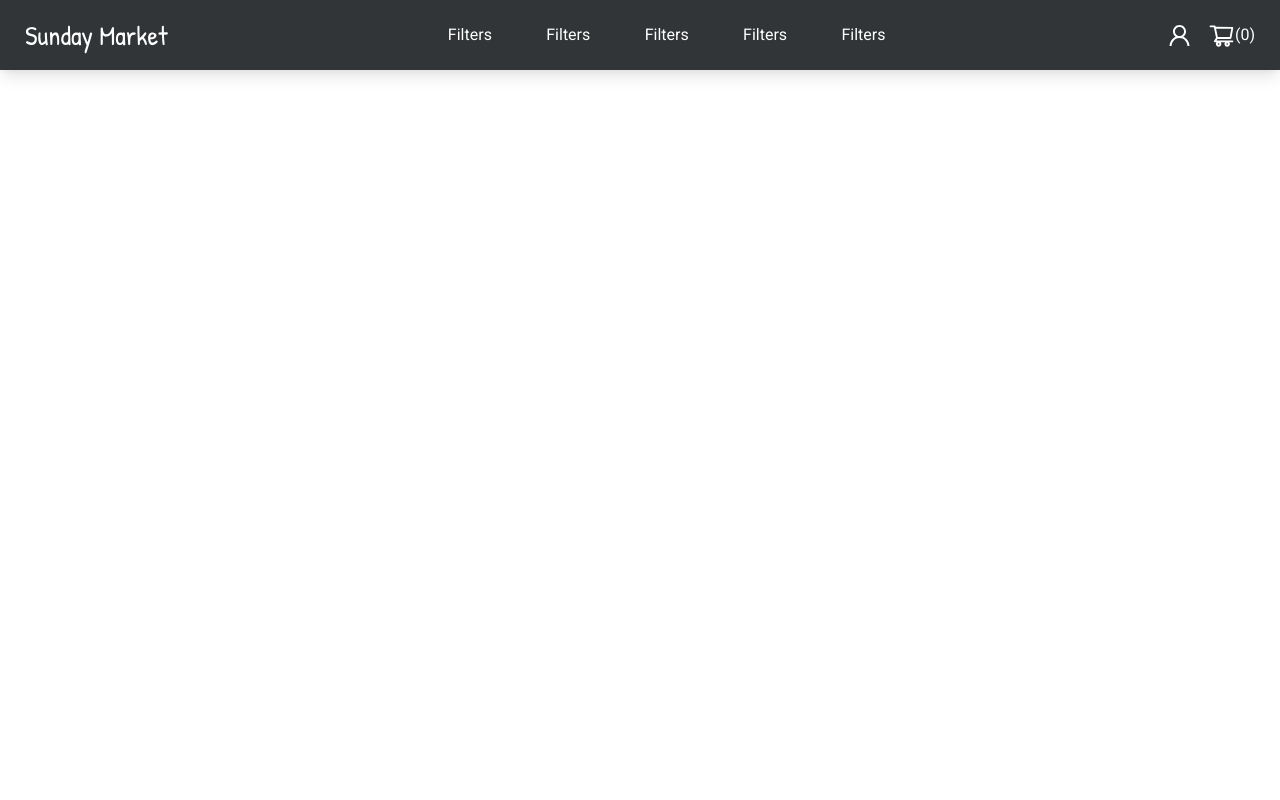
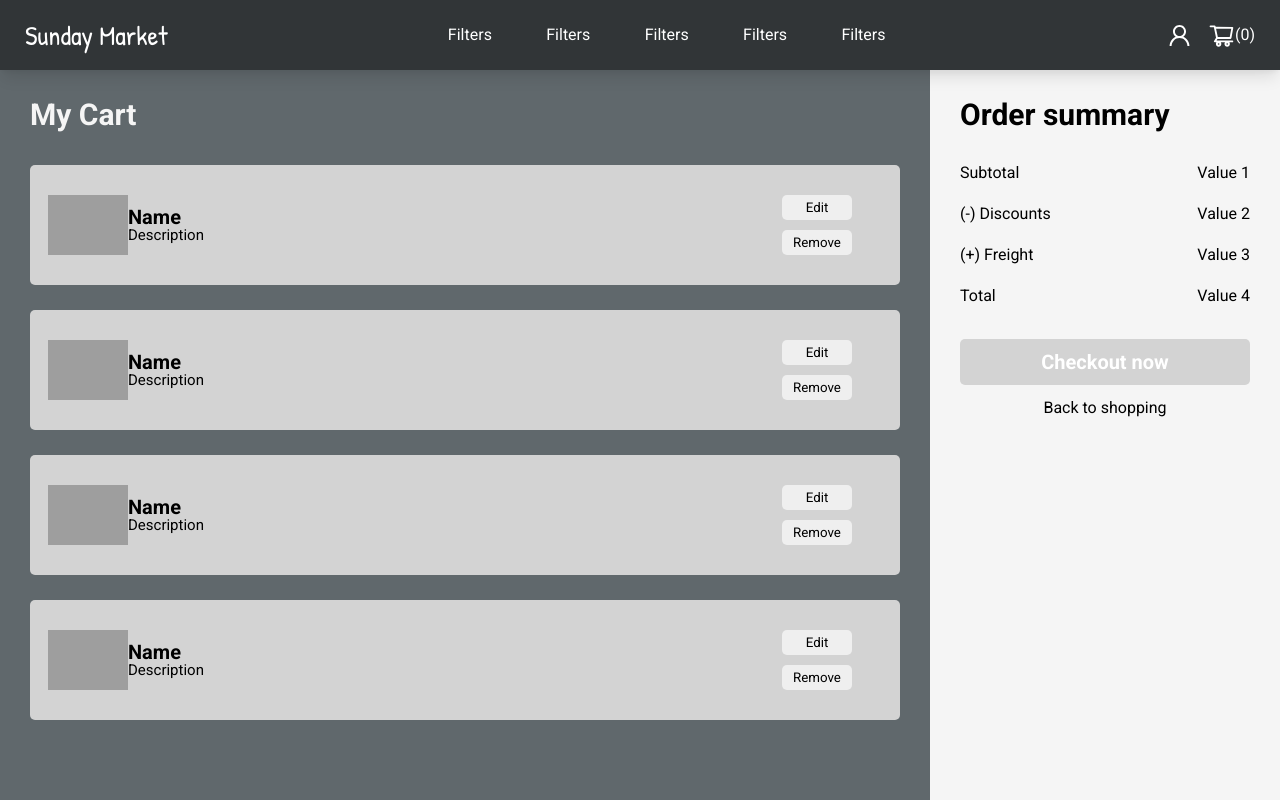
Before and after one commit to Victor-Mannelli/E-Commerce-Driven, a React (Create React App) app: page /cart in a window 1280 px wide. Built offline with nearby package versions, Linux system fonts and the light colour scheme; grey boxes are pictures that could not be loaded.

Commit message:
feat: cart page skeleton

```diff
--- a/src/GeneralStyles.js
+++ b/src/GeneralStyles.js
@@ -1,6 +1,7 @@
 import styled from "styled-components";
 
-export const Page = styled.div`
+export const PageDefaultStyle = styled.div`
+  padding-top: 70px;
   width: 100%;
   min-height: 100vh;
   background-color: var(--darkmode);
@@ -16,3 +17,53 @@ export const StyledInput = styled.input`
   font-family: "Roboto", sans-serif;
   font-size: 17px;
 `;
+export const StyledRegistrationPage = styled.div`
+  background-color: var(--darkmode);
+  display: flex;
+  flex-direction: column;
+  align-items: center;
+  justify-content: center;
+  height: 100vh;
+  gap: 30px;
+  span {
+    font-size: 48px;
+    font-family: "Patrick Hand", cursive;
+  }
+  a {
+    color: white;
+    font-size: 14px;
+    font-weight: 700;
+    font-family: "Roboto", sans-serif;
+    &:visited {
+      filter: brightness(0.6);
+    }
+  }
+`;
+export const StyledRegistrationInput = styled.input`
+  background: white;
+  border: none;
+  border-radius: 5px;
+  height: 45px;
+  width: 100%;
+  margin-bottom: 8px;
+  padding: 0 15px;
+  font-size: 18px;
+  display: flex;
+  align-items: center;
+  color: black;
+  &::placeholder {
+    color: #868686;
+  }
+`;
+export const StyledButton = styled.button`
+  width: 100%;
+  height: 46px;
+  margin-top: 10px;
+  background: lightgray;
+  border-radius: 5px;
+  border: none;
+  color: white;
+  font-weight: 700;
+  font-size: 20px;
+  cursor: pointer;
+`;
--- a/src/assets/styles/Button.js
+++ /dev/null
@@ -1,16 +0,0 @@
-import styled from "styled-components";
-
-const Button = styled.button`
-    width: 100%;
-    height: 46px;
-    margin-top: 10px;
-    background: lightgray;
-    border-radius: 5px;
-    border: none;
-    color: white;
-    font-weight: 700;
-    font-size: 20px;
-    cursor: pointer;
-`;
-
-export default Button;
--- a/src/assets/styles/Input.js
+++ /dev/null
@@ -1,20 +0,0 @@
-import styled from "styled-components";
-
-const Input = styled.input`
-    background: white;
-    border: none;
-    border-radius: 5px;
-    height: 45px;
-    width: 100%;
-    margin-bottom: 8px;
-    padding: 0 15px;
-    font-size: 18px;
-    display: flex;
-    align-items: center;
-    color: black;
-    &::placeholder{
-        color: #868686;
-    }
-`;
-
-export default Input;
--- a/src/assets/styles/LogInSignUpStyle.js
+++ /dev/null
@@ -1,26 +0,0 @@
-import styled from "styled-components";
-
-const LogInSignUpStyle = styled.div`
-background-color: var(--darkmode);
-display: flex;
-flex-direction: column;
-align-items: center;
-justify-content: center;
-height: 100vh;
-gap: 30px;
-span {
-    font-size: 48px;
-    font-family: 'Patrick Hand', cursive;
-}
-a {
-  color: white;
-  font-size: 14px;
-  font-weight: 700;
-    font-family: 'Roboto', sans-serif;
-  &:visited {
-    filter: brightness(0.6);
-  }
-}
-`;
-
-export default LogInSignUpStyle;
--- a/src/pages/home.js
+++ b/src/pages/home.js
@@ -1,17 +1,14 @@
-import { AiOutlineShoppingCart } from "react-icons/ai";
-import { HiOutlineMagnifyingGlass } from "react-icons/hi2";
-import { FaUserCircle } from "react-icons/fa";
-import { useNavigate } from "react-router-dom";
-import { Page, StyledInput } from "../GeneralStyles";
 import { useEffect, useState } from "react";
 import styled from "styled-components";
 import axios from "axios";
+
+import { HiOutlineMagnifyingGlass } from "react-icons/hi2";
+import { PageDefaultStyle, StyledInput } from "../GeneralStyles";
 import Product from "../product.js";
 import Header from "../components/Header";
 
 export default function HomePage() {
   const [productsList, setProductsList] = useState([]);
-	const navigate = useNavigate();
   const MeatsList = productsList.filter((e) => e.type === "meat");
   const BevarageList = productsList.filter((e) => e.type === "beverage");
   const DessertList = productsList.filter((e) => e.type === "dessert");
@@ -25,9 +22,8 @@ export default function HomePage() {
       .catch((e) => console.log(e));
   }, []);
   return (
-		<Page>
+    <PageDefaultStyle>
       <Header />
-			<Main>
       <SearchBar>
         <StyledInput
           placeholder="Search for an Item"
@@ -113,21 +109,9 @@ export default function HomePage() {
           </EspecificProducts>
         </div>
       </Products>
-			</Main>
-		</Page>
+    </PageDefaultStyle>
   );
 }
-const Filters = styled.div`
-	display: flex;
-	justify-content: space-around;
-	width: 40%;
-	h2 {
-		cursor: pointer;
-	}
-`;
-const Main = styled.div`
-  padding-top: 70px;
-`;
 const SearchBar = styled.div`
   padding: 20px 0;
   margin: 0 auto;
--- a/src/pages/myCart.js
+++ b/src/pages/myCart.js
@@ -1,9 +1,165 @@
+import { Link } from "react-router-dom";
+import styled from "styled-components";
 import Header from "../components/Header";
+import { PageDefaultStyle, StyledButton } from "../GeneralStyles";
 
 export default function MyCartPage() {
   return (
-    <>
+    <PageDefaultStyle>
       <Header />
-    </>
+      <StyledCartSummary>
+        <h1>Order summary</h1>
+        <div>
+          <span>Subtotal</span>
+          <span>Value 1</span>
+        </div>
+        <div>
+          <span>(-) Discounts</span>
+          <span>Value 2</span>
+        </div>
+        <div>
+          <span>(+) Freight</span>
+          <span>Value 3</span>
+        </div>
+        <div>
+          <span>Total</span>
+          <span>Value 4</span>
+        </div>
+        <StyledButton>Checkout now</StyledButton>
+        <Link to="/">Back to shopping</Link>
+      </StyledCartSummary>
+      <StyledProductsInCart>
+        <h1>My Cart</h1>
+        <div className="product-container">
+          <img src="#" alt="product in cart" />
+          <div className="info">
+            <h2>Name</h2>
+            <span>Description</span>
+          </div>
+          <div className="buttons">
+            <button>Edit</button>
+            <button>Remove</button>
+          </div>
+        </div>
+        <div className="product-container">
+          <img src="#" alt="product in cart" />
+          <div className="info">
+            <h2>Name</h2>
+            <span>Description</span>
+          </div>
+          <div className="buttons">
+            <button>Edit</button>
+            <button>Remove</button>
+          </div>
+        </div>
+        <div className="product-container">
+          <img src="#" alt="product in cart" />
+          <div className="info">
+            <h2>Name</h2>
+            <span>Description</span>
+          </div>
+          <div className="buttons">
+            <button>Edit</button>
+            <button>Remove</button>
+          </div>
+        </div>
+        <div className="product-container">
+          <img src="#" alt="product in cart" />
+          <div className="info">
+            <h2>Name</h2>
+            <span>Description</span>
+          </div>
+          <div className="buttons">
+            <button>Edit</button>
+            <button>Remove</button>
+          </div>
+        </div>
+      </StyledProductsInCart>
+    </PageDefaultStyle>
   );
 }
+
+const StyledProductsInCart = styled.div`
+  padding: 30px;
+  display: flex;
+  flex-direction: column;
+  align-items: center;
+  height: 100%;
+  width: calc(100% - 350px);
+  font-family: "Roboto", sans-serif;
+  gap: 25px;
+  h1 {
+    align-self: flex-start;
+    font-size: 30px;
+    font-weight: 700;
+    margin-bottom: 10px;
+    color: whitesmoke;
+  }
+  .product-container {
+    background-color: lightgray;
+    padding: 30px 18px;
+    width: 100%;
+    height: 120px;
+    display: flex;
+    align-items: center;
+    border-radius: 5px;
+    border: none;
+  }
+  img {
+    height: 100%;
+  }
+  .info {
+    width: 100%;
+    h2 {
+      font-size: 20px;
+      font-weight: 700;
+    }
+    span {
+      font-size: 15px;
+    }
+  }
+  .buttons {
+    display: flex;
+    flex-direction: column;
+    align-items: center;
+    justify-content: space-between;
+    gap: 10px;
+    height: 100%;
+    margin-right: 30px;
+    button {
+      width: 70px;
+      height: 100%;
+      border-radius: 5px;
+      border: none;
+    }
+  }
+`;
+const StyledCartSummary = styled.div`
+  margin-top: 70px;
+  padding: 30px;
+  display: flex;
+  flex-direction: column;
+  align-items: center;
+  position: fixed;
+  top: 0;
+  right: 0;
+  height: 100%;
+  width: 350px;
+  background-color: whitesmoke;
+  font-family: "Roboto", sans-serif;
+  gap: 25px;
+  h1 {
+    align-self: flex-start;
+    font-size: 30px;
+    font-weight: 700;
+    margin-bottom: 10px;
+  }
+  div {
+    display: flex;
+    justify-content: space-between;
+    width: 100%;
+  }
+  button {
+    margin-bottom: -10px;
+  }
+`;
--- a/src/pages/registration.js
+++ b/src/pages/registration.js
@@ -2,10 +2,8 @@ import { useState } from "react";
 import { Link, useNavigate } from "react-router-dom";
 import axios from "axios";
 
-import LogInSignUpStyle from "../assets/styles/LogInSignUpStyle";
-import Button from "../assets/styles/Button";
-import Input from "../assets/styles/Input";
-import { BASE_URL } from "../assets/constants/urls";
+import { StyledButton, StyledRegistrationInput, StyledRegistrationPage } from "../GeneralStyles";
+import { BASE_URL } from "../constants/urls";
 
 export default function RegistrationPage() {
     const [name, setName] = useState("");
@@ -33,42 +31,42 @@ export default function RegistrationPage() {
     }
 
     return (
-      <LogInSignUpStyle>
-        <span>Sunday Market</span>
+      <StyledRegistrationPage>
+        <span onClick={() => navigate("/")}>Sunday Market</span>
         <form>
-          <Input
+          <StyledRegistrationInput
             type="text"
             value={name}
             placeholder="Name"
             onChange={(e) => setName(e.target.value)}
           />
 
-          <Input
+          <StyledRegistrationInput
             type="email"
             value={email}
             placeholder="E-mail"
             onChange={(e) => setEmail(e.target.value)}
           />
 
-          <Input
+          <StyledRegistrationInput
             type="password"
             value={password}
             placeholder="Password"
             onChange={(e) => setPassword(e.target.value)}
           />
 
-          <Input
+          <StyledRegistrationInput
             type="password"
             value={passwordConfirmation}
             placeholder="Password confirmation"
             onChange={(e) => setPasswordConfirmation(e.target.value)}
           />
 
-          <Button type="submit" onClick={handleSubmit}>
+          <StyledButton type="submit" onClick={handleSubmit}>
             Sign up
-          </Button>
+          </StyledButton>
         </form>
         <Link to="/login">Already have an account? Log in!</Link>
-      </LogInSignUpStyle>
+      </StyledRegistrationPage>
     );
   }
```
Also changed, not shown: src/pages/login.js (+11 -13 lines), src/constants/urls.js (renamed from src/assets/constants/urls.js). Lines whose indentation alone changed are shown as unchanged.
